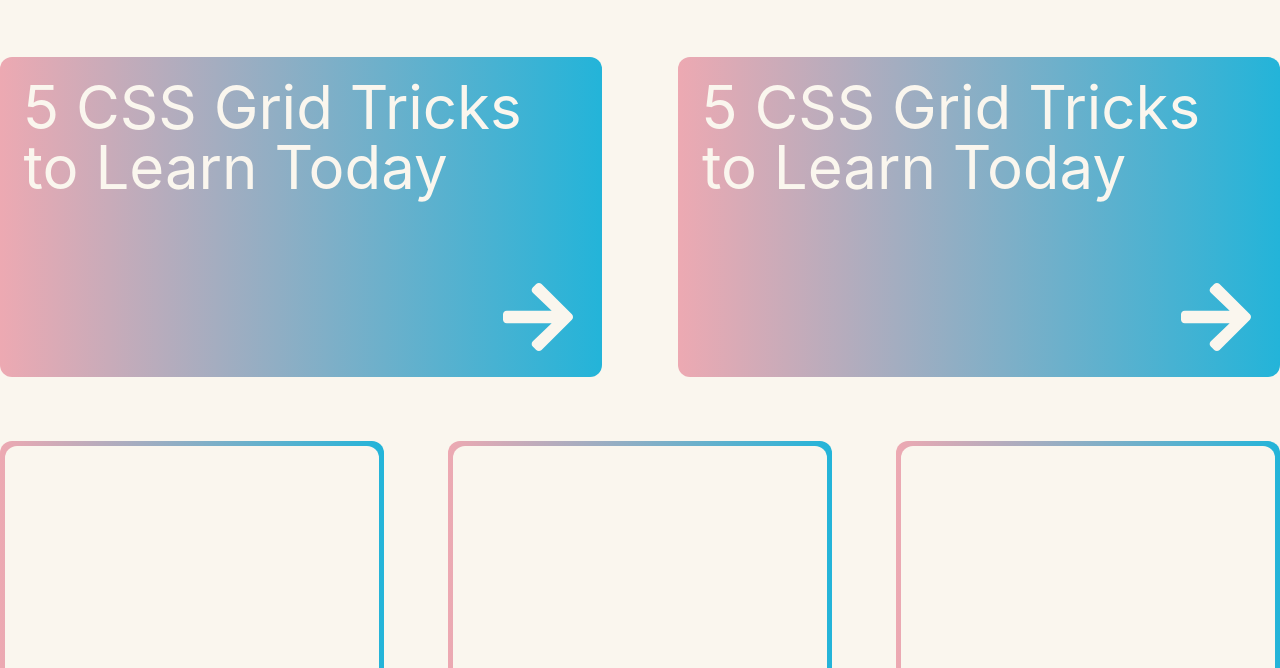
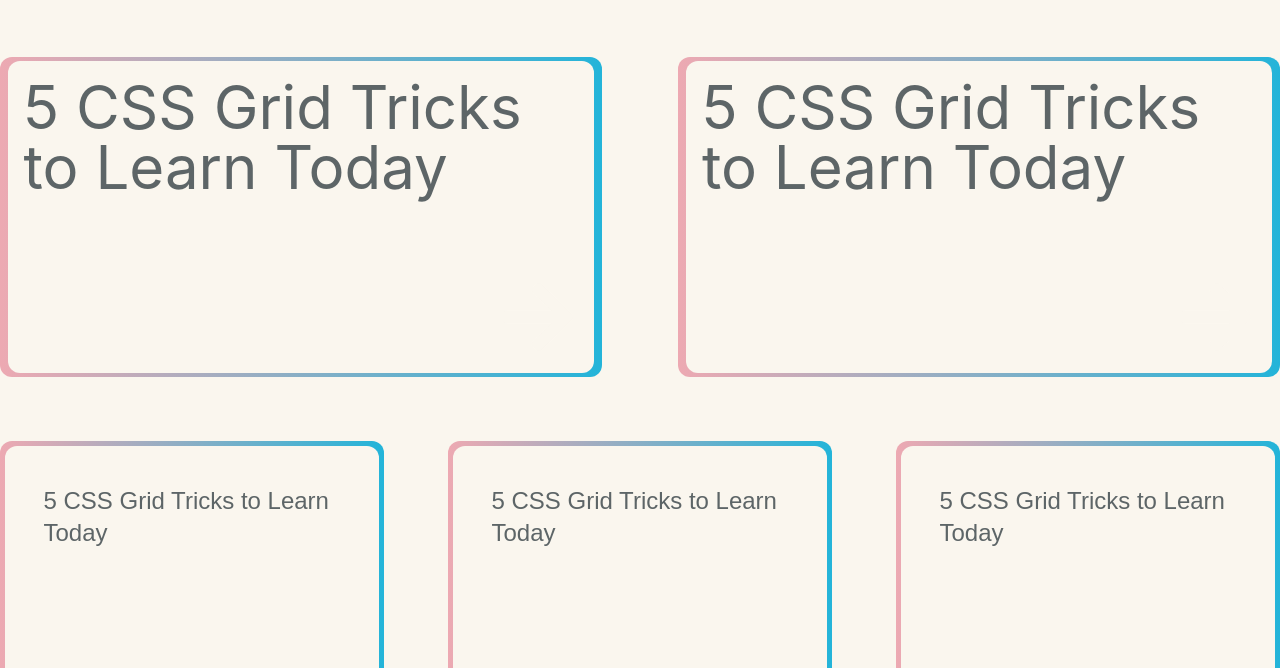
Before and after one commit to masoomro16/dinobeachdev, a Gatsby site: page /blog in a window 1280 px wide. Shown: the part 132-800 px from the top of the page. Built offline with nearby package versions, Linux system fonts and the light colour scheme; Gatsby itself is replaced by a stand-in of ours.

Commit message:
finish blog cards

```diff
--- a/src/components/blogCard.js
+++ b/src/components/blogCard.js
@@ -1,11 +1,15 @@
 import React from 'react'
+
+import {FaArrowRight} from 'react-icons/fa';
+
 
 function BlogCard(props) {
   return (
     <div className={`gradient-background h-80 w-80 md:h-96 md:w-96 rounded-xl my-6 flex justify-center self-center md:${props.custom} shrink flex-grow-1 `} >
-        <div className= "h-[97.5%] w-[97.5%] rounded-xl self-center bg-[#FAF6EE]">
-          <div className=' h-[90%] w-[90%] mt-[18.725px] ml-[18.725px] flex justify-start items-start rounded-xl'>
-            <h3 className=' text-xl md:text-2xl title-text mx-5 mt-5'>{props.title}</h3>
+        <div className= "h-[97.5%] w-[97.5%] rounded-xl self-center card">
+          <div className=' h-[90%] w-[90%] mt-[18.725px] ml-[18.725px] flex  flex-col justify-between rounded-xl'>
+            <h3 className=' text-xl md:text-2xl title-text mx-5 mt-5'>5 CSS Grid Tricks to Learn Today</h3>
+            <FaArrowRight className='self-end arrow' size={60}/>
           </div>
         </div>
     </div>
--- a/src/components/featuredBlogCard.js
+++ b/src/components/featuredBlogCard.js
@@ -5,9 +5,9 @@
 function FeaturedBlogCard() {
   return (
     <div className='gradient-background rounded-xl h-80 md:w-[47%] flex justify-center content-center'>
-      <div className='h-[97.5%] w-[97.5%] rounded-xl justify-self-center self-center'>
+      <div className='h-[97.5%] w-[97.5%] card rounded-xl justify-self-center self-center'>
         <div className='h-full w-full flex flex-col justify-between'>
-          <h1 className='text-6xl text-cream mx-4 my-4'>
+          <h1 className='text-6xl mx-4 my-4'>
               5 CSS Grid Tricks to Learn Today
           </h1>
           <FaArrowRight className='self-end arrow mx-4 my-4' size={80}/>
--- a/src/styles/style.css
+++ b/src/styles/style.css
@@ -67,6 +67,14 @@
   color: #FAF6EE;
 }
 
+.card{
+  background: #FAF6EE;
+}
+.card:hover{
+  background:linear-gradient(90deg, #EDA9B2, #23B4D9 );
+  color: #FAF6EE;
+}
+
 @-webkit-keyframes rotating /* Safari and Chrome */ {
     from {
       -webkit-transform: rotate(0deg);
```
